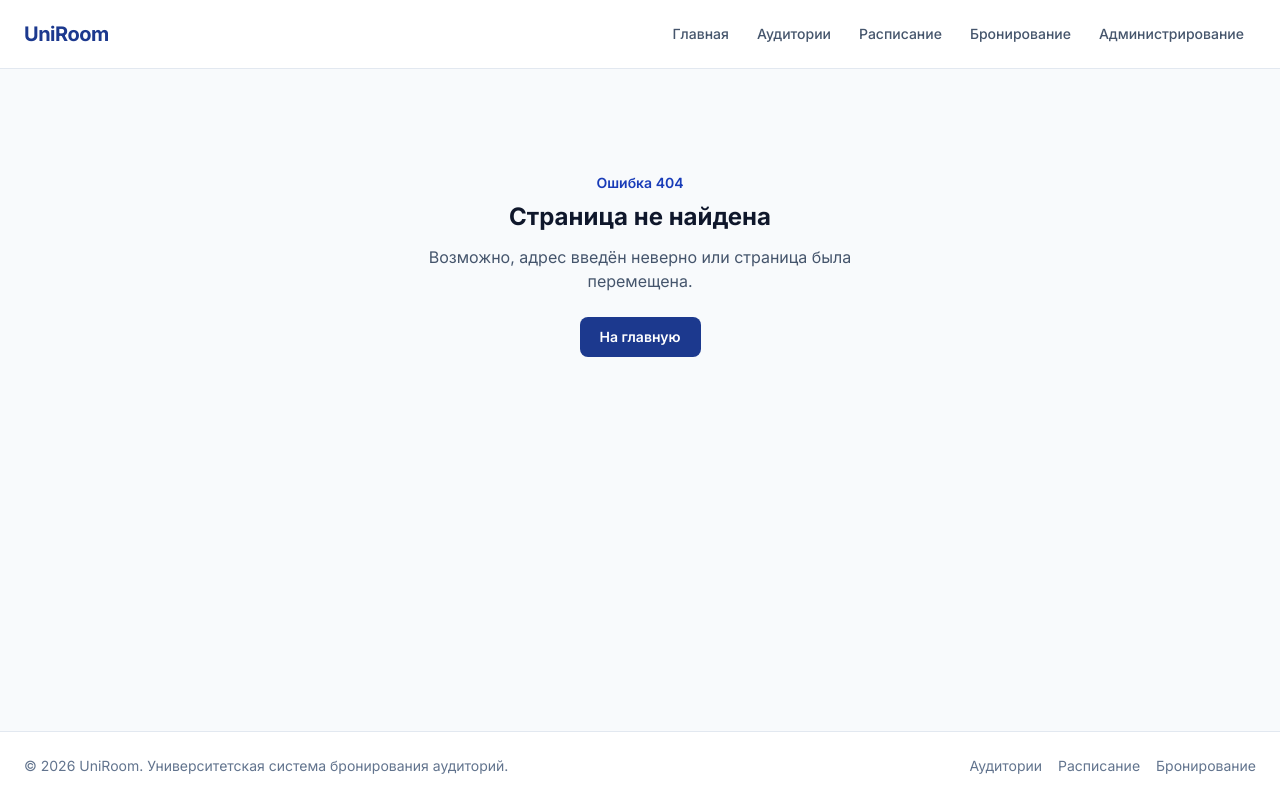
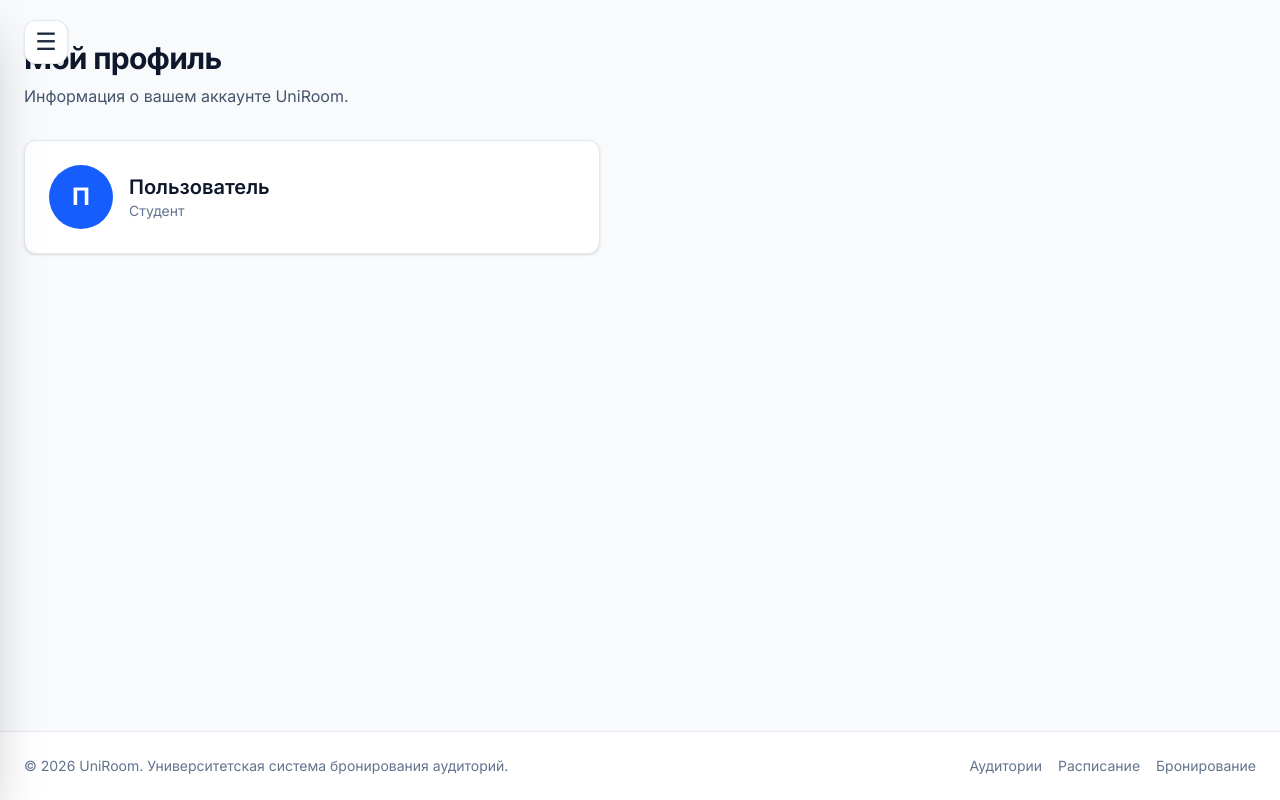
Before and after one commit to smbayevaaliya-ops/UniRoom, a Next.js app: page /profile in a window 1280 px wide. Before the commit this address had no page. Built offline with nearby package versions, Linux system fonts and the light colour scheme.

Commit message:
Add sidebar navigation and user profile

```diff
--- a/app/layout.tsx
+++ b/app/layout.tsx
@@ -1,7 +1,7 @@
 import type { Metadata } from "next";
 import { Inter } from "next/font/google";
 import "./globals.css";
-import Header from "@/components/Header";
+import Sidebar from "@/components/Sidebar";
 import Footer from "@/components/Footer";
 
 const inter = Inter({
@@ -24,9 +24,9 @@ export default function RootLayout({
   children: React.ReactNode;
 }>) {
   return (
-   <html lang="ru" className={inter.variable + " h-full antialiased"}>
+    <html lang="ru" className={inter.variable + " h-full antialiased"}>
       <body className="flex min-h-full flex-col">
-        <Header />
+        <Sidebar />
         <main className="flex-1">{children}</main>
         <Footer />
       </body>
--- /dev/null
+++ b/app/profile/page.tsx
@@ -0,0 +1,33 @@
+import type { Metadata } from "next";
+import { PageContainer, PageHeader } from "@/components/ui/PageHeader";
+import { Card } from "@/components/ui/Card";
+
+export const metadata: Metadata = {
+  title: "Мой профиль",
+};
+
+export default function ProfilePage() {
+  return (
+    <PageContainer>
+      <PageHeader
+        title="Мой профиль"
+        description="Информация о вашем аккаунте UniRoom."
+      />
+
+      <Card className="max-w-xl p-6">
+        <div className="flex items-center gap-4">
+          <div className="flex h-16 w-16 items-center justify-center rounded-full bg-blue-600 text-2xl font-bold text-white">
+            П
+          </div>
+
+          <div>
+            <h2 className="text-xl font-semibold text-slate-900">
+              Пользователь
+            </h2>
+            <p className="text-sm text-slate-500">Студент</p>
+          </div>
+        </div>
+      </Card>
+    </PageContainer>
+  );
+}
--- a/components/Sidebar.tsx
+++ b/components/Sidebar.tsx
@@ -1,3 +1,4 @@
+
 "use client";
 
 import Link from "next/link";
@@ -8,7 +9,7 @@ const navigation = [
   { name: "Главная", href: "/" },
   { name: "Аудитории", href: "/classrooms" },
   { name: "Расписание", href: "/schedule" },
-  { name: "Бронирование", href: "/booking" },
+  { name: "Бронирование", href: "/book" },
   { name: "Мои заявки", href: "/requests" },
   { name: "Админ-панель", href: "/admin" },
 ];
@@ -76,9 +77,27 @@ export default function Sidebar() {
         </nav>
 
         <div className="mt-auto border-t border-white/10 pt-5">
-          <p className="text-sm font-medium">UniRoom</p>
-          <p className="mt-1 text-xs text-slate-500">
-            Система управления аудиториями
+          <Link
+            href="/profile"
+            onClick={() => setIsOpen(false)}
+            className="flex items-center gap-3 rounded-xl bg-white/5 p-3 transition hover:bg-white/10"
+          >
+            <div className="flex h-11 w-11 shrink-0 items-center justify-center rounded-full bg-blue-600 text-lg font-semibold text-white">
+              П
+            </div>
+
+            <div className="min-w-0 flex-1">
+              <p className="truncate text-sm font-semibold text-white">
+                Пользователь
+              </p>
+              <p className="text-xs text-slate-400">Студент</p>
+            </div>
+
+            <span className="text-slate-400">›</span>
+          </Link>
+
+          <p className="mt-4 text-center text-xs text-slate-500">
+            UniRoom · University workspace
           </p>
         </div>
       </aside>
```
